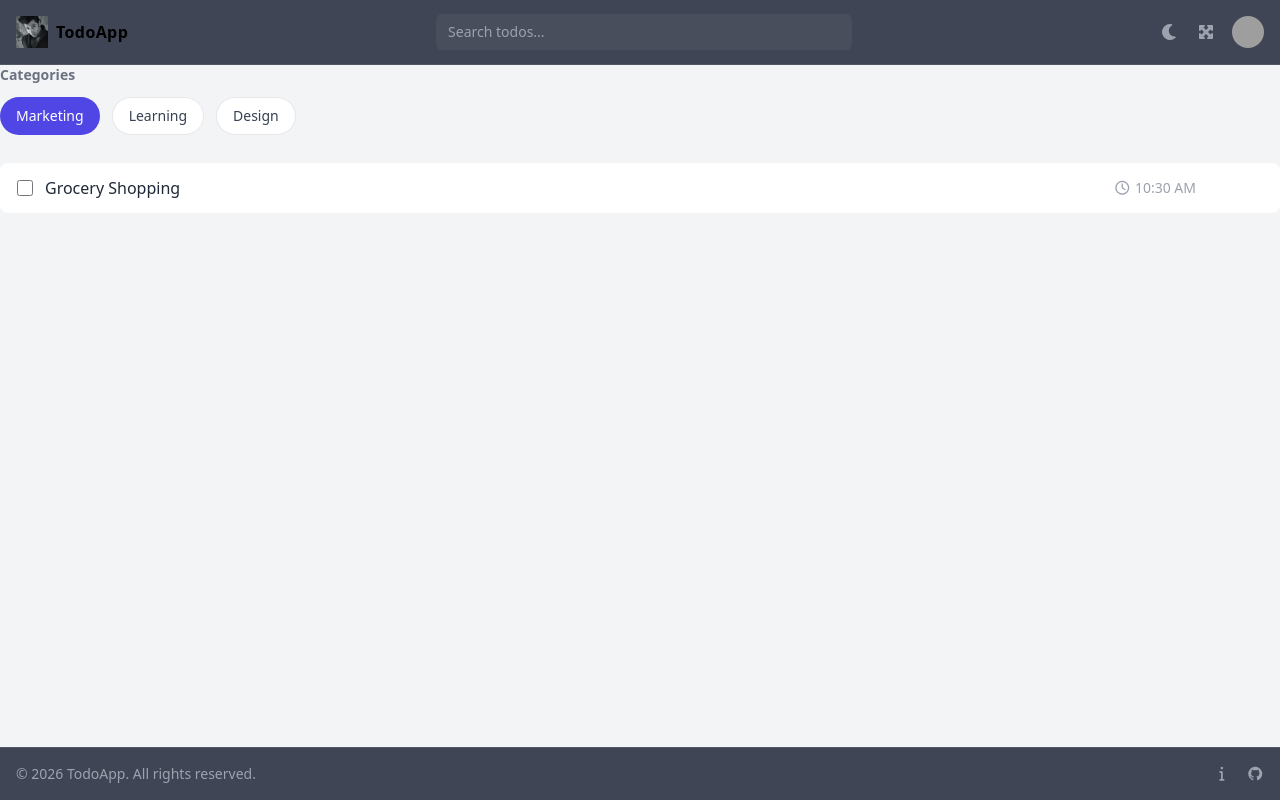
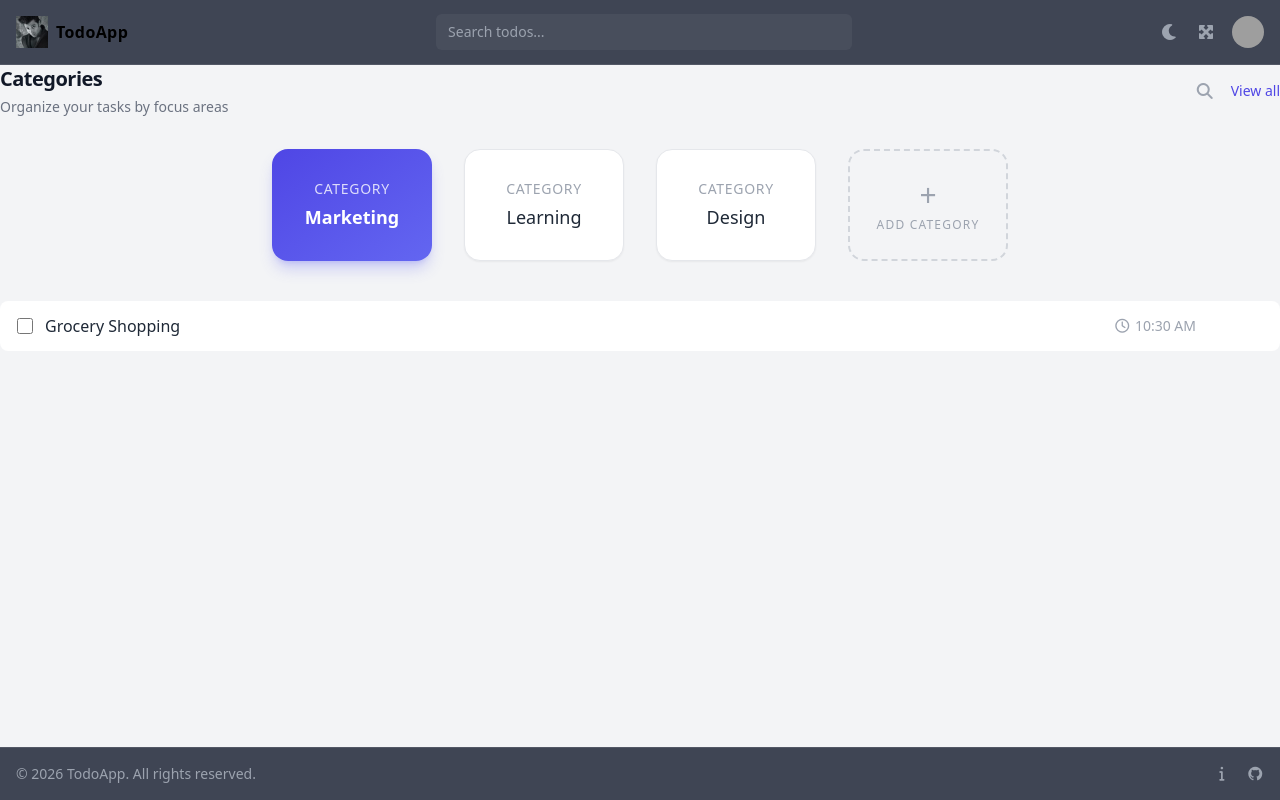
Before and after one commit to abhishekdound/ProgressProject, an Angular app: page /home in a window 1280 px wide. Built offline with nearby package versions, Linux system fonts and the light colour scheme; grey boxes are pictures that could not be loaded.

Commit message:
category of home-content structure made

```diff
--- a/src/app/mainContent/home-content/category/category.html
+++ b/src/app/mainContent/home-content/category/category.html
@@ -1,38 +1,62 @@
-<section class="mb-6">
-  <h2 class="mb-3 text-sm font-semibold text-gray-500 dark:text-gray-400">
-    Categories
-  </h2>
+<section class="mb-10">
+  <!-- Header Row -->
+  <div class="mb-8 flex items-center justify-between">
+    <!-- Left: Title -->
+    <div>
+      <h2 class="text-xl font-semibold tracking-tight text-gray-900 dark:text-white">Categories</h2>
+      <p class="mt-1 text-sm text-gray-500 dark:text-gray-400">
+        Organize your tasks by focus areas
+      </p>
+    </div>
 
-  <div class="flex gap-3 overflow-x-auto pb-1">
-    <!-- Marketing -->
-    <button
-      class="px-4 py-2 rounded-full text-sm font-medium
-             bg-indigo-600 text-white
-             hover:bg-indigo-700 transition"
+    <!-- Right: Search + View All -->
+    <div class="flex items-center gap-4">
+      <!-- Search Category -->
+      <button class="text-gray-400 hover:text-indigo-500 transition" title="Search categories">
+        <i class="fa-solid fa-magnifying-glass"></i>
+      </button>
+
+      <!-- View All -->
+      <button
+        class="text-sm font-medium text-indigo-600 dark:text-indigo-400 hover:underline underline-offset-4 transition"
+      >
+        View all
+      </button>
+    </div>
+  </div>
+
+  <!-- Category Cards -->
+  <div class="flex flex-wrap justify-center gap-8">
+    <!-- Active Category -->
+    <div
+      class="group w-40 h-28 cursor-pointer rounded-2xl bg-gradient-to-br from-indigo-600 to-indigo-500 text-white flex flex-col items-center justify-center shadow-lg shadow-indigo-500/30 transition-transform duration-300 hover:-translate-y-1"
     >
-      Marketing
-    </button>
+      <span class="text-sm uppercase tracking-wider opacity-80"> Category </span>
+      <span class="mt-1 text-lg font-semibold"> Marketing </span>
+    </div>
 
-    <!-- Learning -->
-    <button
-      class="px-4 py-2 rounded-full text-sm font-medium
-             bg-white dark:bg-slate-800
-             text-gray-700 dark:text-gray-200
-             border border-gray-200 dark:border-white/10
-             hover:bg-gray-100 dark:hover:bg-slate-700 transition"
+    <!-- Category Card -->
+    <div
+      class="group w-40 h-28 cursor-pointer rounded-2xl bg-white dark:bg-slate-900 border border-gray-200 dark:border-white/10 flex flex-col items-center justify-center text-gray-800 dark:text-gray-200 shadow-sm transition-all duration-300 hover:-translate-y-1 hover:shadow-md"
     >
-      Learning
-    </button>
+      <span class="text-sm uppercase tracking-wider text-gray-400"> Category </span>
+      <span class="mt-1 text-lg font-medium"> Learning </span>
+    </div>
 
-    <!-- Design -->
-    <button
-      class="px-4 py-2 rounded-full text-sm font-medium
-             bg-white dark:bg-slate-800
-             text-gray-700 dark:text-gray-200
-             border border-gray-200 dark:border-white/10
-             hover:bg-gray-100 dark:hover:bg-slate-700 transition"
+    <!-- Category Card -->
+    <div
+      class="group w-40 h-28 cursor-pointer rounded-2xl bg-white dark:bg-slate-900 border border-gray-200 dark:border-white/10 flex flex-col items-center justify-center text-gray-800 dark:text-gray-200 shadow-sm transition-all duration-300 hover:-translate-y-1 hover:shadow-md"
     >
-      Design
-    </button>
+      <span class="text-sm uppercase tracking-wider text-gray-400"> Category </span>
+      <span class="mt-1 text-lg font-medium"> Design </span>
+    </div>
+
+    <!-- Add Category Card -->
+    <div
+      class="group w-40 h-28 cursor-pointer rounded-2xl border-2 border-dashed border-gray-300 dark:border-white/20 flex flex-col items-center justify-center text-gray-400 transition-all duration-300 hover:border-indigo-500 hover:text-indigo-500 hover:-translate-y-1"
+    >
+      <span class="text-3xl font-light">+</span>
+      <span class="mt-1 text-xs uppercase tracking-widest"> Add Category </span>
+    </div>
   </div>
 </section>
```
